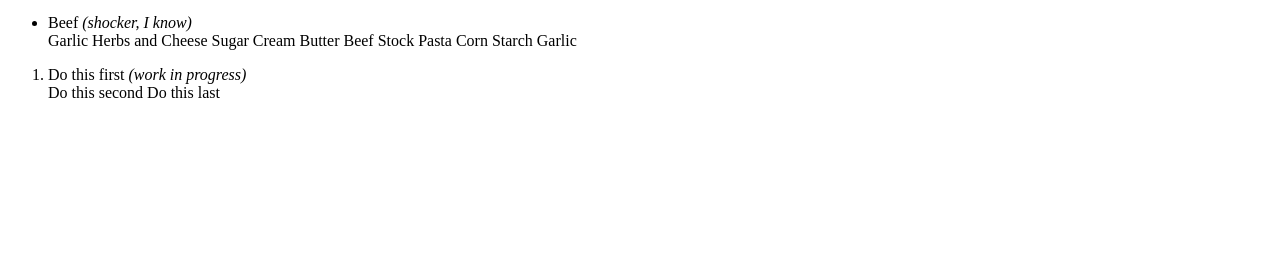
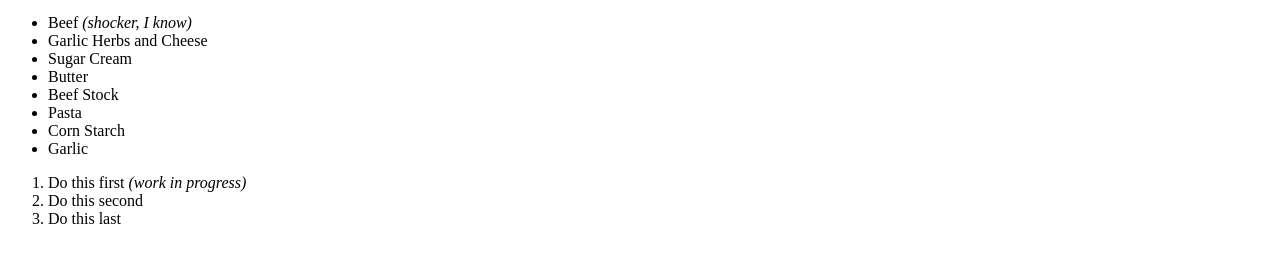
Before and after one commit to rice4meplz/odin-recipes, a plain HTML site: page recipes/beef_stroganoff.html in a window 1280 px wide. Shown: the part 367-630 px from the top of the page. Drawn offline with Linux system fonts and the light colour scheme.

Commit message:
Fix broken links in all pagesand image resizing

```diff
--- a/recipes/beef_stroganoff.html
+++ b/recipes/beef_stroganoff.html
@@ -15,18 +15,18 @@
         </p1>
         <ul>
             <li>Beef <em>(shocker, I know)</em></li>
-            <l1>Garlic Herbs and Cheese</l1>
-            <l1>Sugar Cream</l1>
-            <l1>Butter</l1>
-            <l1>Beef Stock</l1>
-            <l1>Pasta</l1>
-            <l1>Corn Starch</l1>
-            <l1>Garlic</l1>
+            <li>Garlic Herbs and Cheese</li>
+            <li>Sugar Cream</li>
+            <li>Butter</li>
+            <li>Beef Stock</li>
+            <li>Pasta</li>
+            <li>Corn Starch</li>
+            <li>Garlic</li>
         </ul>
         <ol>
             <li>Do this first <em>(work in progress)</em></li>
-            <l1>Do this second</l1>
-            <l1>Do this last</l1>
+            <li>Do this second</li>
+            <li>Do this last</li>
         </ol>
     </body>
 </html>
```
Also changed, not shown: index.html (+3 -3 lines), recipes/scrambled_eggs.html (+2 -2 lines), recipes/stuffed_jalapenos.html (+1 -1 lines).
